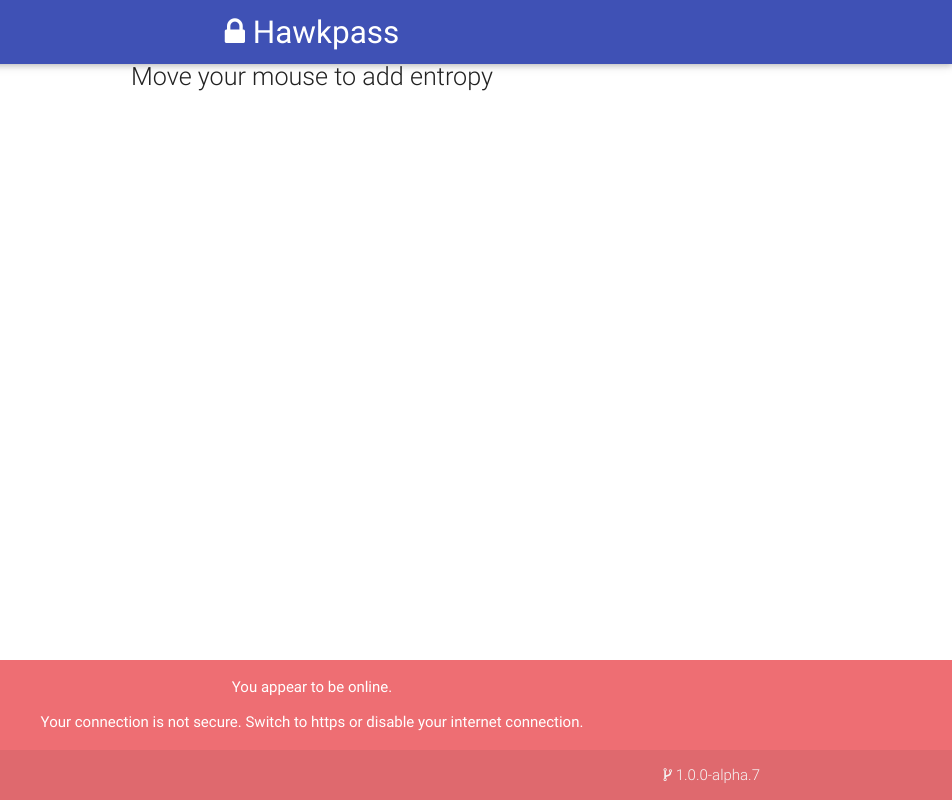
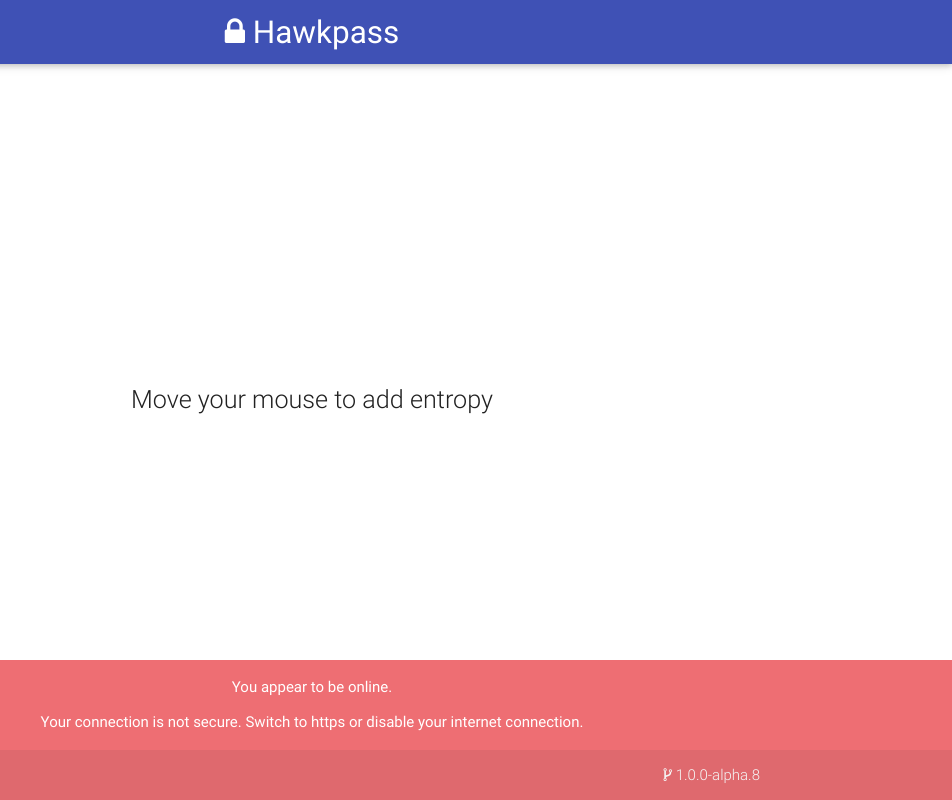
Before and after one commit to kalpetros/hawkpass-web, a website: page index.html in a window 1280 px wide. Shown: the full height of the page, 328-1280 px from the left. Drawn offline with Linux system fonts and the light colour scheme.

Commit message:
fix: entropy page fixes

```diff
--- a/css/stylesheet.css
+++ b/css/stylesheet.css
@@ -20,9 +20,25 @@
 	display: inline-block;
 	margin-left: 2%;
 }
+.page-footer {
+	margin-top: 0px !important;
+}
+.entropy_box {
+	height: 100%;
+	width: 100%;
+	top: 0;
+	bottom: 0;
+}
+.text {
+	top: 50%;
+	left: 50%;
+	margin-right: -50%;
+	transform: translate(-50%, -50%);
+	position: absolute;
+}
 /* Entropy bar */
 .entropy_bar {
-	height: 200px;
+	height: 100%;
 }
 .entropy_bar > div {
 	background-color: rgba(63, 81, 181, 0.5);
--- a/index.html
+++ b/index.html
@@ -122,7 +122,7 @@
 				</div>
 			</div>
 			<div class="entropy_box center">
-				<p class="flow-text">Move your mouse to add entropy</p>
+				<p class="flow-text text">Move your mouse to add entropy</p>
 				<div class="entropy_bar">
 					<div style="width: 0"></div>
 				</div>
@@ -147,7 +147,7 @@
       <div class="footer-copyright">
         <div class="container">
         <a class="white-text" href="https://github.com/kalpetros/hawkpass/blob/master/LICENCE">© MIT</a>
-				<p class="grey-text text-lighten-4 right"><i class="fa fa-code-fork"></i> 1.0.0-alpha.7</p>
+				<p class="grey-text text-lighten-4 right"><i class="fa fa-code-fork"></i> 1.0.0-alpha.8</p>
         </div>
       </div>
     </footer>
```
